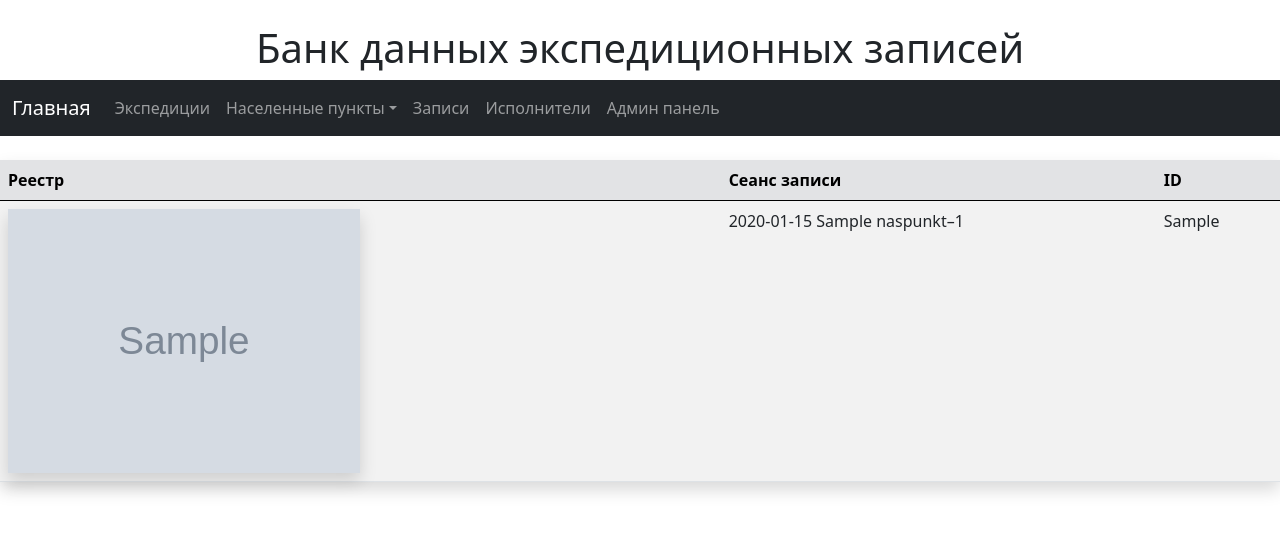
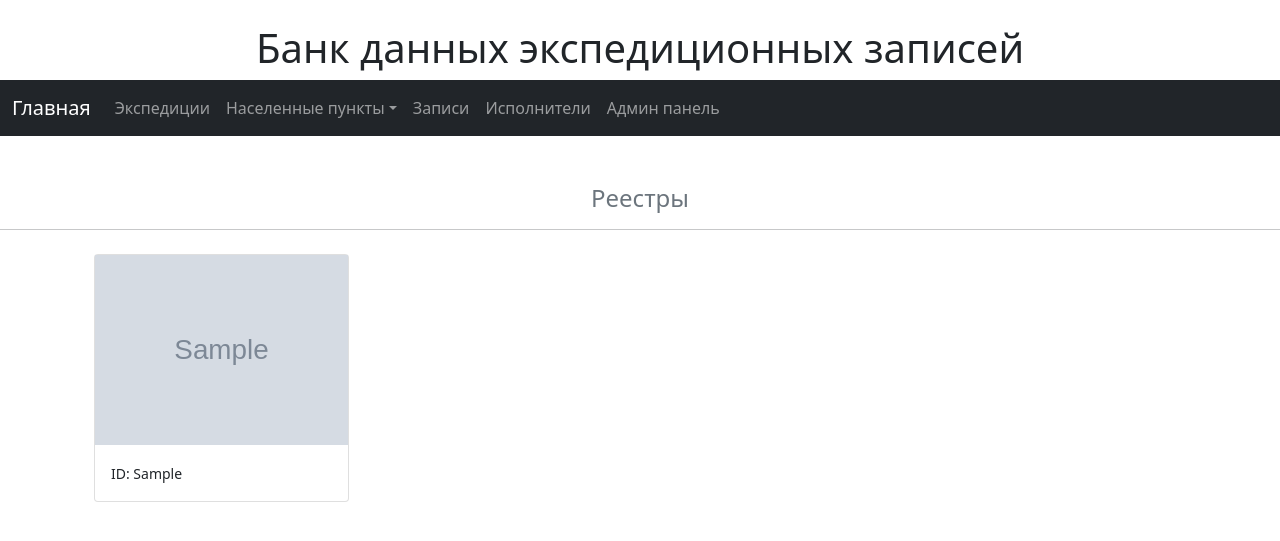
Before and after one commit to kirdik/folklore_base, a Django app: page /reestr/1 in a window 1280 px wide. Shown: the top 541 px of the page. Run offline with Django 3.2, Linux system fonts and the light colour scheme; tables that the repository leaves empty hold one stand-in row (values such as "Sample post"); grey boxes marked "Sample" are stand-in pictures; some libraries are stand-ins or nearby versions.

Commit message:
Правки дизайна

```diff
--- a/folklore_base/apps/base/templates/digitalmedia.html
+++ b/folklore_base/apps/base/templates/digitalmedia.html
@@ -24,7 +24,7 @@
             <td>{{ dm.seans }}</td>
             <td><a  href="{{ dm.fileupl.url }}" class="jouele" data-space-control="true">{{ dm.id_of_digitl_media }}</a></td>
             <td>{{ dm.file_description|linebreaks }}</td>
-            <td><a href="{% url 'dm_detail' dm.id_auto %}" class="btn btn-secondary shadow">подробнее</a></td>
+            <td><a href="{% url 'dm_detail' dm.id_auto %}" class="btn btn-outline-dark btn-sm m-1">подробнее</a></td>
           </tr>
           {% endfor %}
         </tbody>
--- a/folklore_base/apps/base/templates/digitalmediadetail.html
+++ b/folklore_base/apps/base/templates/digitalmediadetail.html
@@ -19,7 +19,7 @@
       <tr>
         <td>{{ object.id_of_digitl_media }}</td>
         <td>{% for i in object.tm_dm.all %}
-          <button type="button" name="button" class="btn btn-secondary mt-2 jouele-control" data-type="seek" data-range="{{i.time_stamp|time:'H:i:s'}} ... {{i.end_time_stamp|time:'H:i:s'}}">{{i.time_stamp|time:"H:i:s"}}</button>
+          <button type="button" name="button" class="btn btn-outline-dark btn-sm m-1 jouele-control" data-type="seek" data-range="{{i.time_stamp|time:'H:i:s'}} ... {{i.end_time_stamp|time:'H:i:s'}}">{{i.time_stamp|time:"H:i:s"}}</button>
           <span class="jouele-control" data-type="timeline" data-range="{{i.time_stamp|time:'H:i:s'}}...{{i.end_time_stamp|time:'H:i:s'}}" >{{i.text_for_time_stamp}}</span><br>
           {%endfor%}
         </td>
@@ -28,7 +28,7 @@
       <tr>
         <td colspan="3" class="table-secondary">
           <a href="{{ object.fileupl.url }}" class="jouele" data-space-control="true">{{ object.id_of_digitl_media }}</a><br>
-          <button type="button" name="button" class="jouele-control btn btn-secondary " data-type="play-pause">play / pause</button>
+          <button type="button" name="button" class="jouele-control btn btn-outline-dark btn-sm m-1 " data-type="play-pause">play / pause</button>
         </td>
       </tr>
     </tbody>
--- a/folklore_base/apps/base/templates/expeditions.html
+++ b/folklore_base/apps/base/templates/expeditions.html
@@ -19,7 +19,7 @@
         <td>{{ exp.organisation_expedition }}</td>
         <td>{{ exp.begin_data_expedition }}</td>
         <td>{{ exp.researcher_expedtion }}</td>
-        <td><a href='{% url "seances" exp.pk %}' class="btn btn-secondary shadow">Подробнее</a></td>
+        <td><a href='{% url "seances" exp.pk %}' class="btn btn-outline-dark btn-sm m-1">Подробнее</a></td>
       </tr>
       {% endfor %}
     </table>
--- a/folklore_base/apps/base/templates/informants.html
+++ b/folklore_base/apps/base/templates/informants.html
@@ -19,7 +19,7 @@
 <td>{{i.fio}}</td>
 <td>{{i.date_of_birth}}</td>
 <td>{{i.place_of_residence}}</td>
-<td><a href="{{i.id}}" class="btn btn-secondary shadow">Подробнее</a></td>
+<td><a href="{{i.id}}" class="btn btn-outline-dark btn-sm m-1">Подробнее</a></td>
 </tr>
 {% endfor %}
 </table>
--- a/folklore_base/apps/base/templates/reestr.html
+++ b/folklore_base/apps/base/templates/reestr.html
@@ -3,29 +3,32 @@
 
 {% endblock %}
 {% block content %}
+<br><h4 class="text-center text-muted" >Реестры</h4><hr>
 
-<table class="table table-striped shadow">
-        <thead>
-          <tr class="table-secondary">
-            <th>Реестр</th>
-              <th>Сеанс записи</th>
-              <th>ID</th>
+<div class="container">
+        <div class="row">
+<div class="col-md-9">
+                <div class="row">
 
-          </tr>
-        </thead>
-        <tbody>
-         {% for v in reestr_req%}
-          <tr>
-            <td><img src="{{v.reestr_file.url}}" alt="" class="img shadow" style="max-width: 50%;"></td>
-              <td>{{ v.seans }}</td>
-              <td>{{v.id_of_digitl_media}}</td>
+                    {% for v in reestr_req%}
+                    <div class="col-md-4">
+                        <div class="card my-2">
+                            <a data-fancybox="gallery" href="{{v.reestr_file.url}}">
+                                <img src="{{v.reestr_file.url}}" class="img-fluid"></a>
+                            <div class="card-body">
+                                <small> ID: {{v.id_of_digitl_media}}</small>
+                            </div>
+                        </div>
+                    </div>
 
-          </tr>
-          {% endfor %}
-        </tbody>
-      </table>
-    </div>
+                    {% empty %}
+                    <h3>Ничего не загружено...</h3>
+                    {% endfor %}
 
+                </div>
+          </div>
+        </div>
+ </div>
 
 
 
```
Also changed, not shown: folklore_base/apps/base/templates/inf_details.html (+4 -3 lines), folklore_base/apps/base/templates/seanceofgeo.html (+4 -3 lines).
